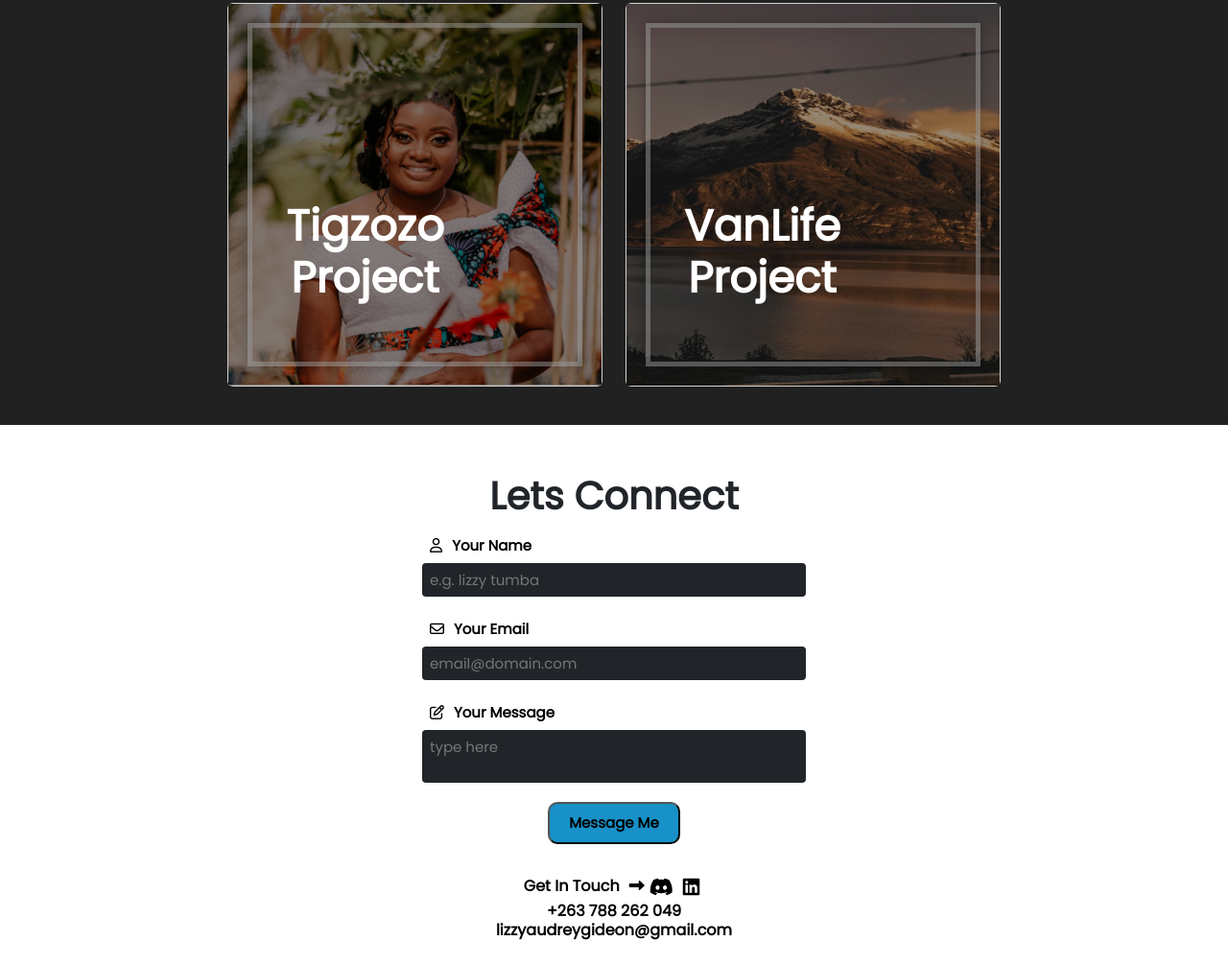
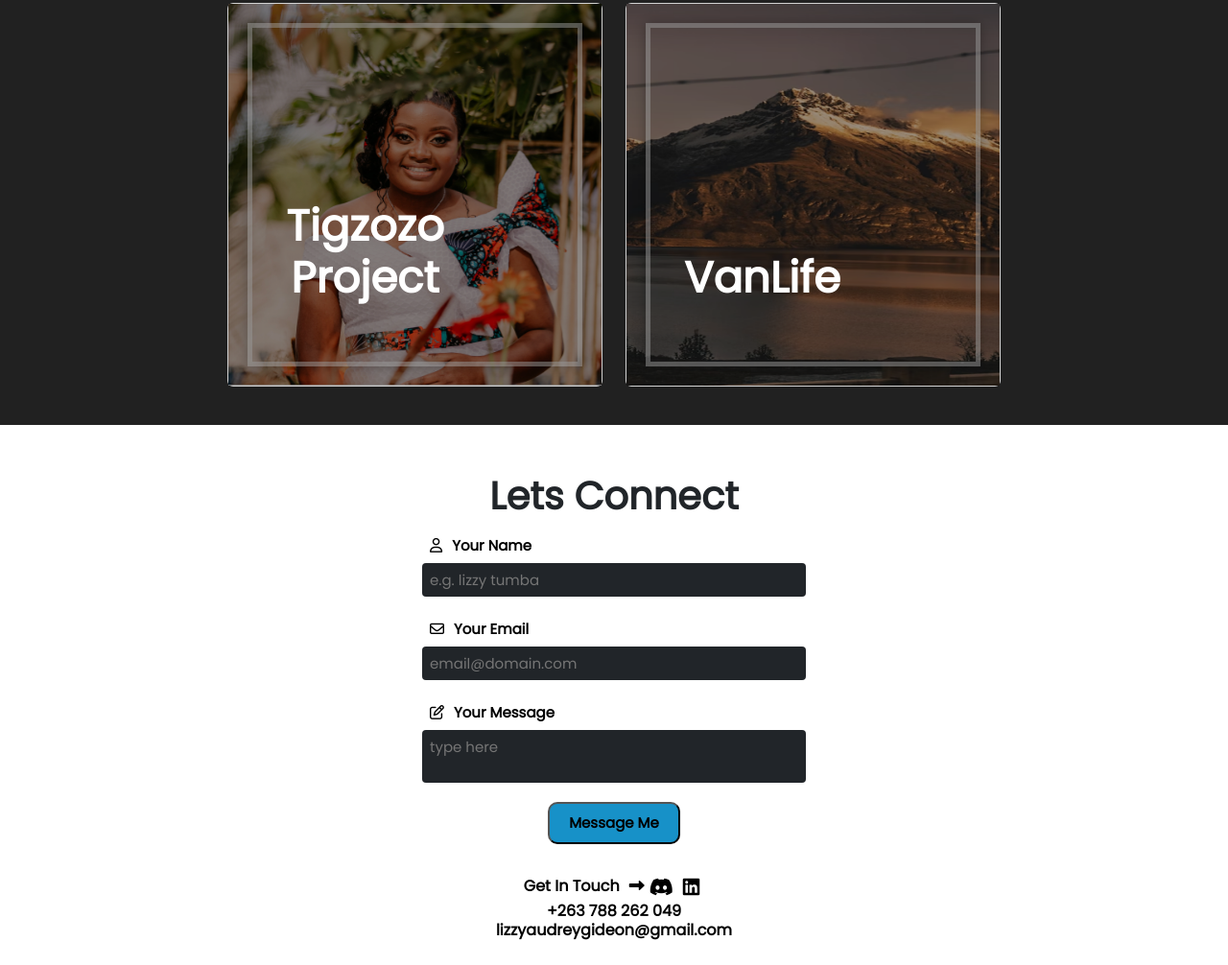
Before and after one commit to lizzyaudreygideon/ALG-MyPortfolio, a plain HTML site: page index.html in a window 1280 px wide. Shown: the part 1709-2715 px from the top of the page at 96% size. Drawn offline with nearby package versions, Linux system fonts and the light colour scheme.

Commit message:
projects

```diff
--- a/index.html
+++ b/index.html
@@ -181,7 +181,7 @@
     <div class="col-md-4 col-sm-12 col-xs-12">
 			<div class="card">
 				<div class="cover item-e">
-					<h1>VanLife<br>Project</h1>
+					<h1>VanLife</h1>
 					<div class="card-back">
 						<a href="https://kambuzuma-vanlife.netlify.app/" target="_blank">View In Browser</a>
 					</div>
```
